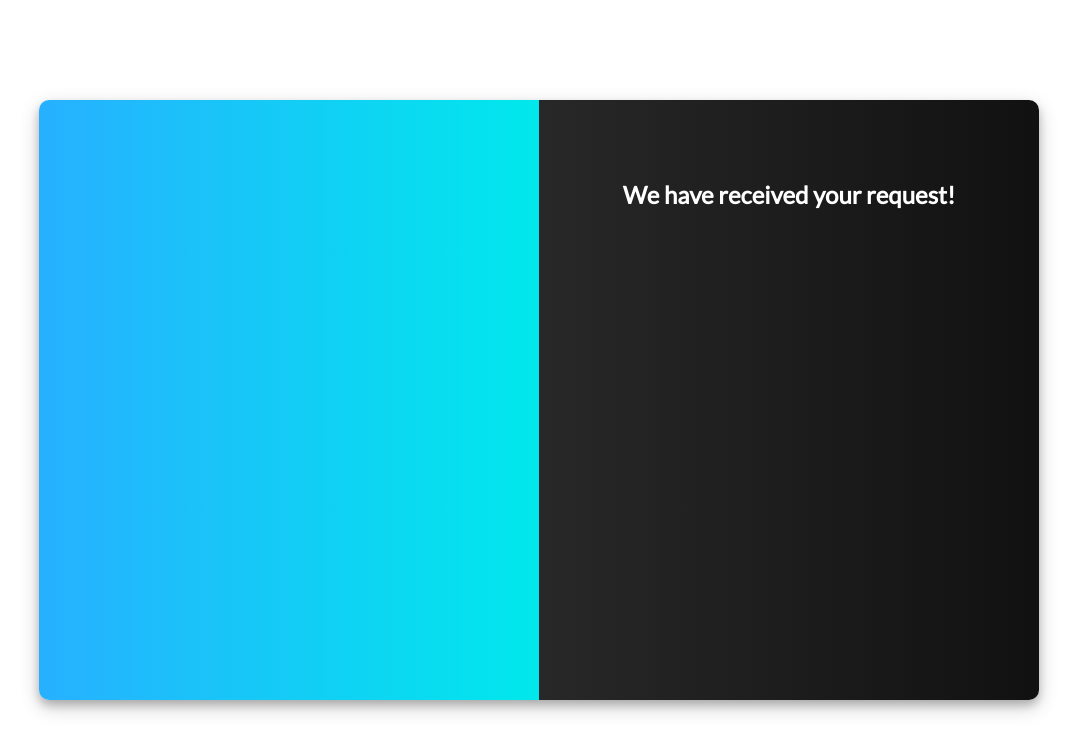
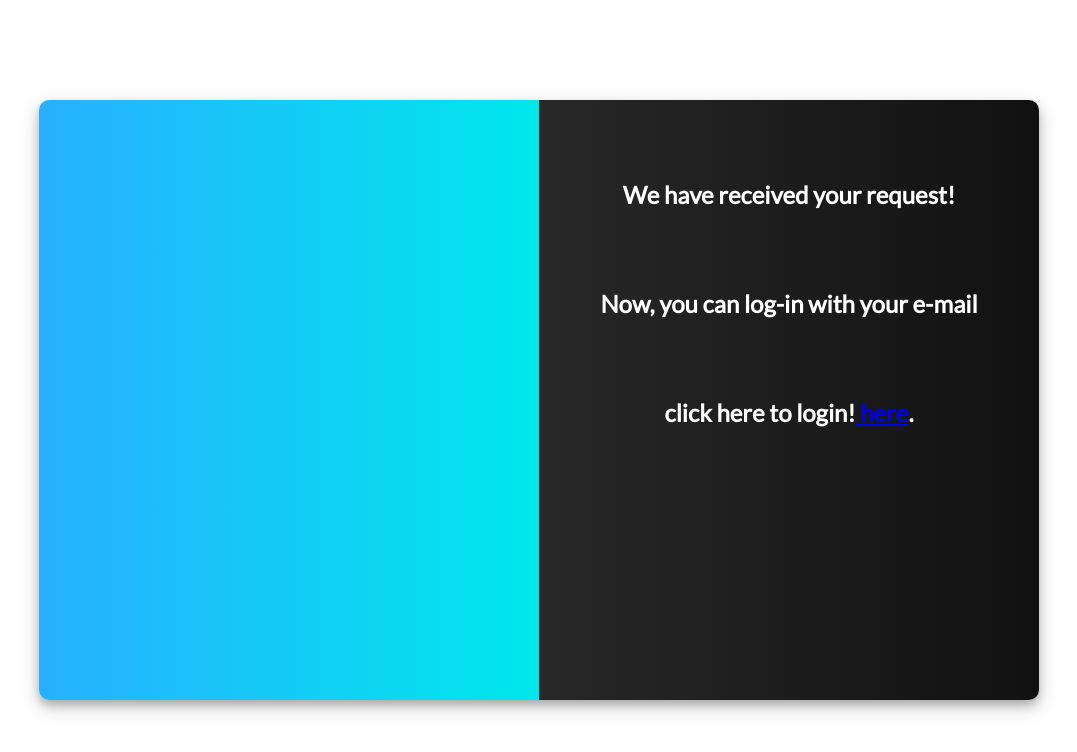
Before and after one commit to timicienio/farm-by-RDOGS, a React (Create React App) app in the folder farm-v1/: page /entrance/signup in a window 1280 px wide. Both pictures are taken after typing "Sample", "name@example.com", "Sample123", "Sample123" into the empty fields and a click on the button "Sign up". Shown: the top 752 px of the page, without its empty margins (101-1178 px from the left). Built offline with nearby package versions, Linux system fonts and the light colour scheme.

Commit message:
sign-up function and axios
check email when registration

```diff
--- a/farm-v1/package.json
+++ b/farm-v1/package.json
@@ -7,6 +7,7 @@
     "@testing-library/jest-dom": "^5.11.4",
     "@testing-library/react": "^11.1.0",
     "@testing-library/user-event": "^12.1.10",
+    "axios": "^0.21.0",
     "express": "^4.17.1",
     "react": "^17.0.1",
     "react-dom": "^17.0.1",
--- a/farm-v1/src/components/FormSuccess.js
+++ b/farm-v1/src/components/FormSuccess.js
@@ -6,6 +6,11 @@ const FormSuccess = () => {
 	return (
 		<div className='form-content-right'>
 			<h1 className='form-success'>We have received your request!</h1>
+			<h1 className='form-success'>Now, you can log-in with your e-mail</h1>
+			<h2 className='form-success'>
+					click here to login!
+					<Link to='/entrance/login'> here</Link>.
+			</h2>
 			{/* <img
 				className='form-img-2'
 				src='img/img-3.svg'
```
Also changed, not shown: farm-v1/src/axios.js (added, +11 -0 lines), farm-v1/src/functions/validateSignupInfo.js (+7 -0 lines), 1 other file (tests, documents, lock files or other folders).
